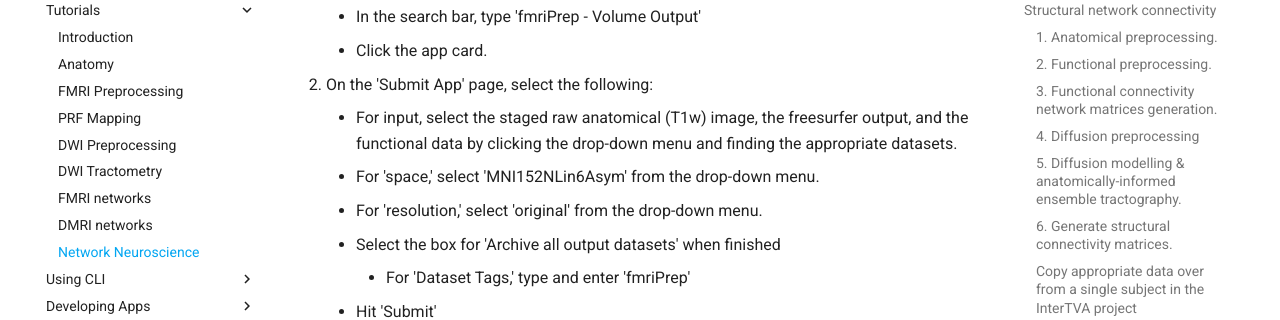
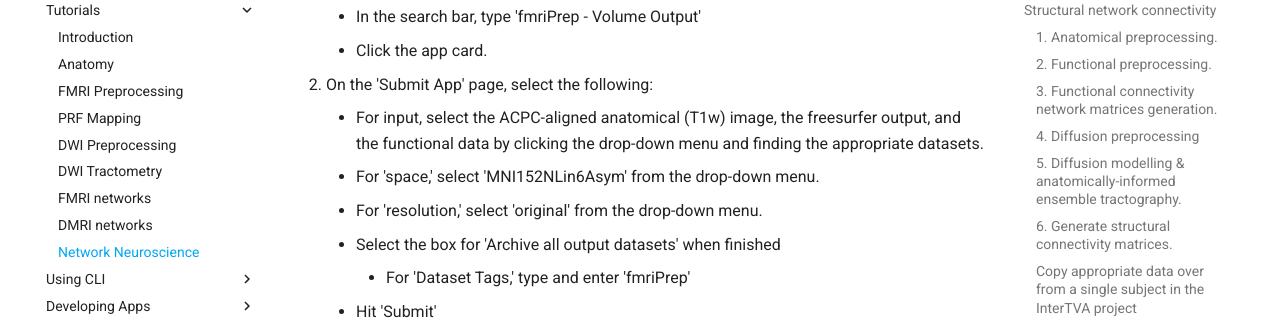
Before and after one commit to brainlife/docs, an MkDocs documentation site: the page built from docs/tutorial/networkneuroscience.md, in a window 1280 px wide and 900 px high, scrolled down 8153 px. Shown: the part 152-472 px from the top of the window. Built offline with MkDocs 1.6.1 and Material for MkDocs 9.7.7, drawn with Linux system fonts in a browser that asks for light colours; comment, search, counter and statistics services are not loaded.

Commit message:
Update networkneuroscience.md

```diff
--- a/docs/tutorial/networkneuroscience.md
+++ b/docs/tutorial/networkneuroscience.md
@@ -156,7 +156,7 @@
     * In the search bar, type 'fmriPrep - Volume Output'
     * Click the app card.
 1. On the 'Submit App' page, select the following:
-    * For input, select the staged raw anatomical (T1w) image, the freesurfer output, and the functional data by clicking the drop-down menu and finding the appropriate datasets.
+    * For input, select the ACPC-aligned anatomical (T1w) image, the freesurfer output, and the functional data by clicking the drop-down menu and finding the appropriate datasets.
     * For 'space,' select 'MNI152NLin6Asym' from the drop-down menu.
     * For 'resolution,' select 'original' from the drop-down menu.
     * Select the box for 'Archive all output datasets' when finished
```
